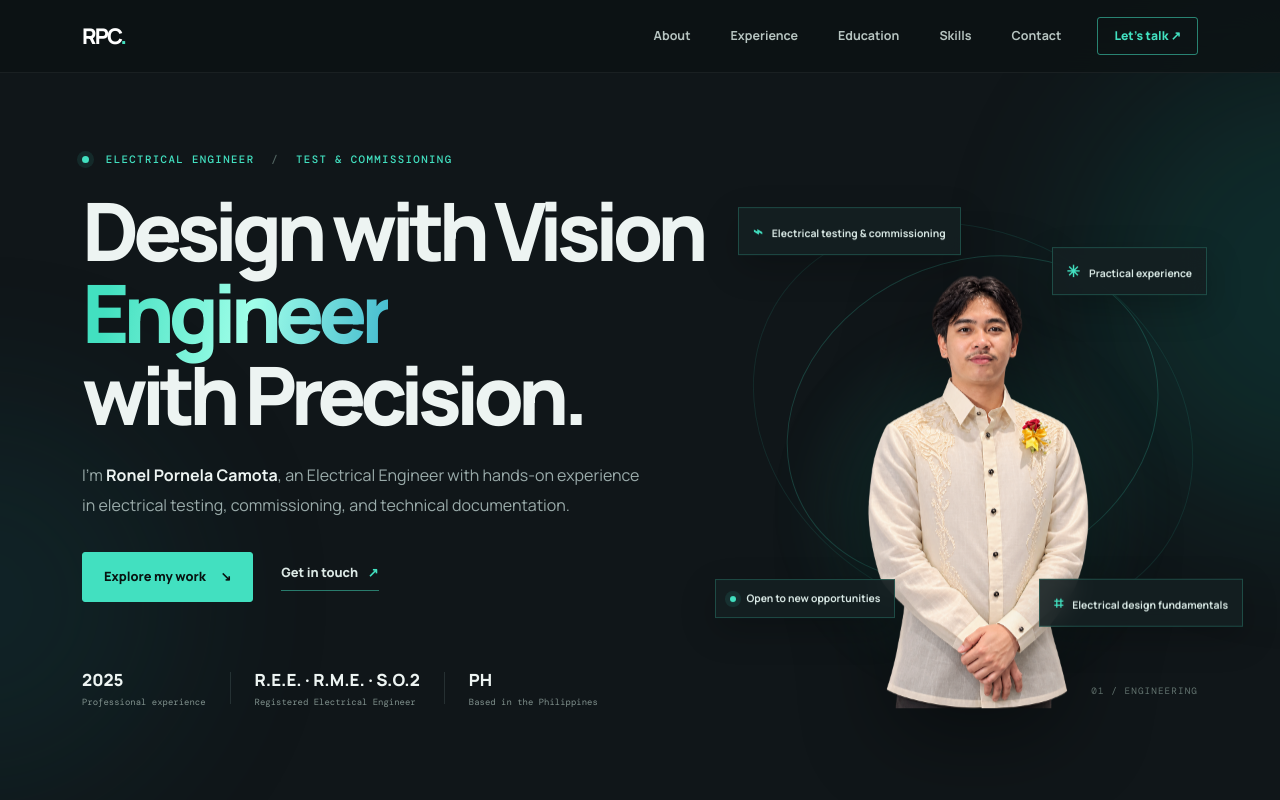
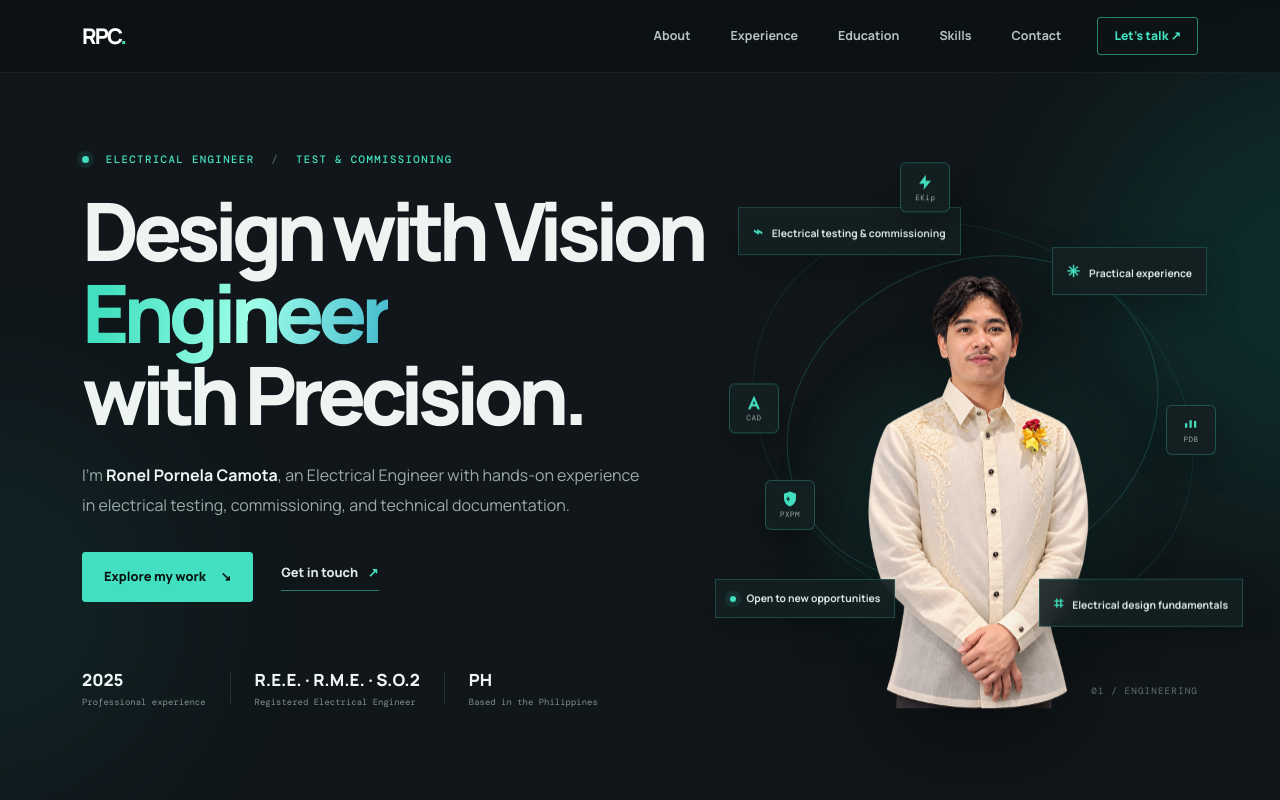
Before and after one commit to leptosee/camota-portfolio-, a plain HTML site: page index.html in a window 1280 px wide. Shown: the top 800 px of the page. Drawn offline with nearby package versions, Linux system fonts and the light colour scheme.

Commit message:
Add files via upload

```diff
--- a/index.html
+++ b/index.html
@@ -70,6 +70,26 @@
               <div class="floating-tag tag-bottom"><span class="tag-pulse"></span> Open to new opportunities</div>
               <div class="floating-tag tag-top-left"><span class="tag-icon">⌁</span> Electrical testing & commissioning</div>
               <div class="floating-tag tag-bottom-right"><span class="tag-icon">⌗</span> Electrical design fundamentals</div>
+              <!-- Floating Software Skill Badges -->
+              <div class="floating-logo logo-autocad" title="AutoCAD">
+                <svg viewBox="0 0 24 24" aria-hidden="true"><path d="M12 3L4 21h3.4l1.6-3.8h6l1.6 3.8H20L12 3zm-1.8 11.2L12 9.6l1.8 4.6h-3.6z"/></svg>
+                <span>CAD</span>
+              </div>
+
+              <div class="floating-logo logo-powerdb" title="PowerDB 11.2 Lite">
+                <svg viewBox="0 0 24 24" aria-hidden="true"><path d="M4 17h3v-6H4v6zm6 0h3V7h-3v10zm6 0h3v-9h-3v9z"/></svg>
+                <span>PDB</span>
+              </div>
+
+              <div class="floating-logo logo-ekip" title="ABB EKip Connect">
+                <svg viewBox="0 0 24 24" aria-hidden="true"><path d="M13 2L4 14h7l-1 8 10-12h-7l0-8z"/></svg>
+                <span>EKip</span>
+              </div>
+
+              <div class="floating-logo logo-pxpm" title="Eaton PXPM & EcoStruxure">
+                <svg viewBox="0 0 24 24" aria-hidden="true"><path d="M12 2L4 5v6.09c0 5.05 3.41 9.76 8 10.91 4.59-1.15 8-5.86 8-10.91V5l-8-3zm0 11h-2v3l-3-5h2V8l3 5z"/></svg>
+                <span>PXPM</span>
+              </div>
               <span class="portrait-index">01 / ENGINEERING</span>
             </div>
           </div>
```
